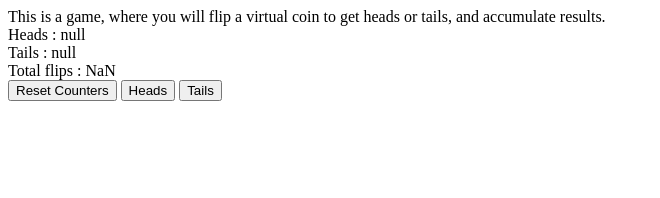
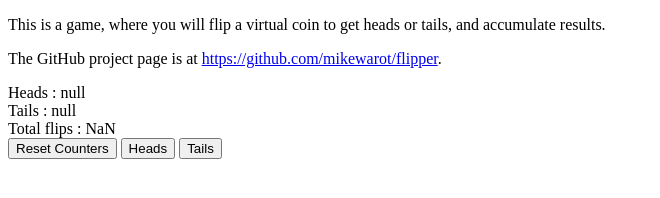
Before and after one commit to mikewarot/flipper, a plain HTML site: page index.html in a window 1280 px wide. Shown: the whole page, without its empty margins (0-660 px from the left). Drawn offline with Linux system fonts and the light colour scheme.

Commit message:
add link back to GitHub project pages

```diff
--- a/index.html
+++ b/index.html
@@ -2,7 +2,9 @@
 <html>
 <body>
 
-This is a game, where you will flip a virtual coin to get heads or tails, and accumulate results.
+<p>This is a game, where you will flip a virtual coin to get heads or tails, and accumulate results.</p>
+
+<p>The GitHub project page is at <a href="https://github.com/mikewarot/flipper">https://github.com/mikewarot/flipper</a>.</p>
 
 <div id="result"></div>
 
```
